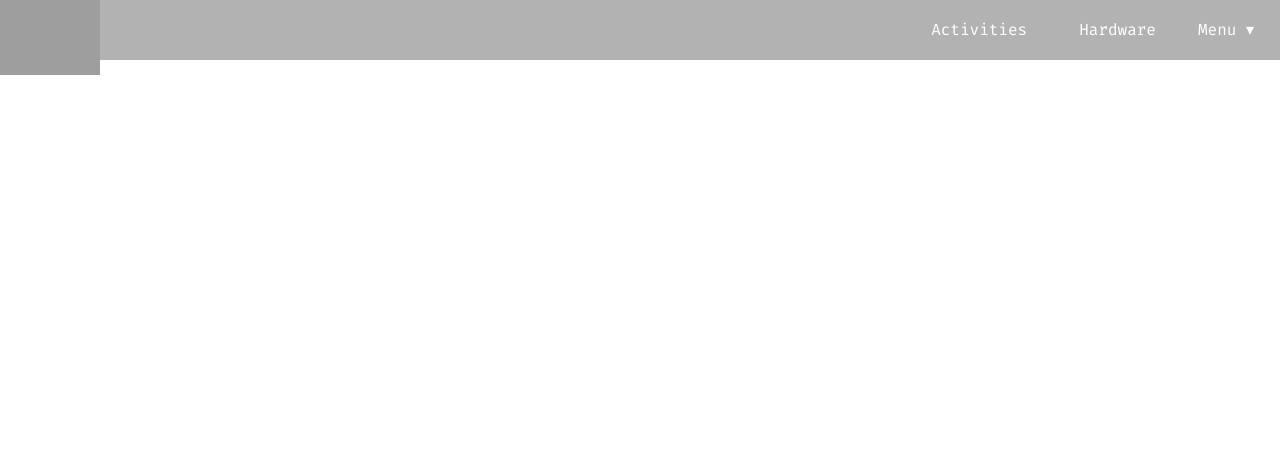
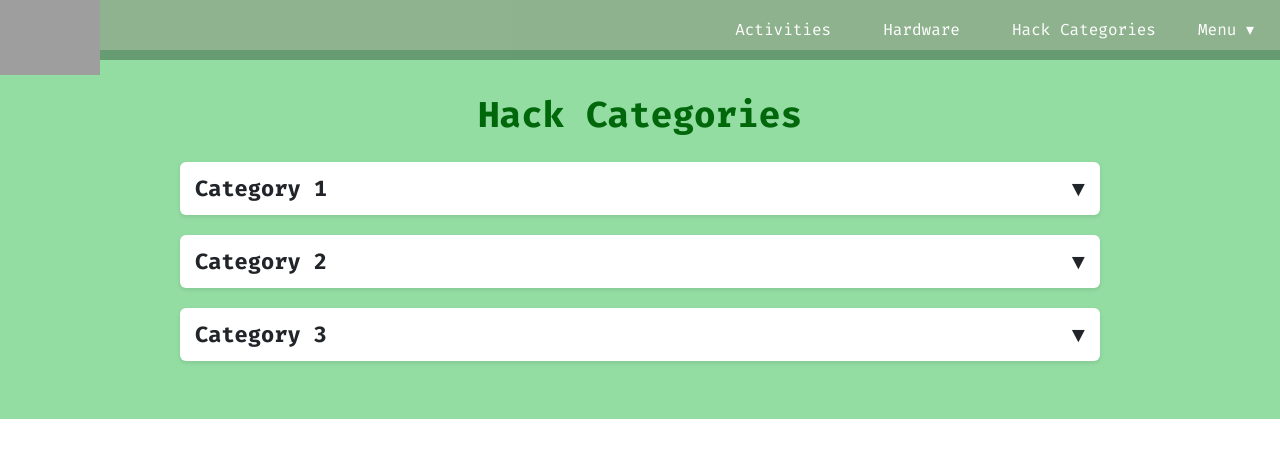
Before and after one commit to YCPHacks/ycphacks, a Vue app: page /categories in a window 1280 px wide. Shown: the top 458 px of the page. Built offline with nearby package versions, Linux system fonts and the light colour scheme; grey boxes are pictures that could not be loaded; a small style sheet from the web is missing.

Commit message:
Created view for categories page with a basic layout with some hard coded values for now,  added a link to the category page on the navbar

```diff
--- a/src/components/NewNavBar.vue
+++ b/src/components/NewNavBar.vue
@@ -16,6 +16,7 @@
         <div class="nav-right" v-if="isLoggedIn">
           <a class="nav-link" href="/activities">Activities</a>
           <a class="nav-link" href="/hardware">Hardware</a>
+          <a class="nav-link" href="/categories">Hack Categories</a>
           <div class="dropdown">
             <button class="dropdown-button">Menu ▾</button>
             <ul class="dropdown-menu">
--- a/src/router/index.js
+++ b/src/router/index.js
@@ -5,6 +5,7 @@ import Registration from '../views/Registration.vue';
 import LoginPage from '../views/LoginPage.vue';
 import ActivitiesPage from '../views/ActivitiesPage.vue';
 import HardwarePage from '../views/HardwarePage.vue';
+import CategoriesPage from '../views/CategoriesPage.vue';
 
 const routes = [
     {
@@ -31,6 +32,11 @@ const routes = [
         path: '/hardware',
         name: 'Hardware',
         component: HardwarePage,
+    },
+    {
+        path: '/categories',
+        name: 'Categories',
+        component: CategoriesPage,
     }
 ];
 
--- /dev/null
+++ b/src/views/CategoriesPage.vue
@@ -0,0 +1,139 @@
+<!-- Template -->
+<template>
+  <div class="categories-page">
+    <div class="categories">
+      <div class="container">
+
+        <!-- Header -->
+        <div class="header">
+            <p>Hack Categories</p>
+        </div>
+
+        <!-- Categories list -->
+        <ul class="categories-list">
+          <li v-for="(category, index) in categories" :key="index" class="category">
+              <div
+                class="category-header"
+                @click="toggle(index)"
+              >
+                {{ category.name }}
+                <span>{{ category.open ? "▲" : "▼" }}</span>
+              </div>
+
+
+              <!-- if open show description and list of prizes -->
+              <div v-show="category.open">
+                <div class="category-description">
+                  {{ category.description }}
+                </div>
+
+                <ul class="prize-list">
+                  <li v-for="(prize, i) in category.prizes" :key="i">
+                    {{ prize }}
+                  </li>
+                </ul>
+              </div><!-- end if open -->
+
+
+          </li>
+        </ul> <!-- end categories list -->
+
+      </div>
+    </div>
+  </div>
+
+</template>
+<!-- end Template -->
+
+<!-- Script -->
+<script>
+export default {
+  data() {
+    return {
+      categories: [
+        { name: "Category 1", description: "Description for Category 1", prizes: ["1st", "2nd", "3rd"], open: false },
+        { name: "Category 2", description: "Description for Category 2", prizes: ["1st", "2nd", "3rd"], open: false },
+        { name: "Category 3", description: "Description for Category 3", prizes: ["1st", "2nd", "3rd"], open: false }
+      ]
+    };
+  },
+  methods: {
+    toggle(index) {
+      this.categories[index].open = !this.categories[index].open;
+    }
+  }
+};
+</script>
+<!-- end Script -->
+
+
+<!-- Styling  -->
+<style scoped>
+
+.header{
+  font-size: 36px;
+  font-weight: bold;
+  margin-bottom: 20px;
+  color: #00680a;
+}
+
+.categories-page {
+  text-align: center;
+  background-color: #ccffcc;
+  position: relative;
+  overflow: hidden;
+}
+
+.categories {
+  margin-top: 50px;
+  background-color: #93dda3;
+}
+
+.categories-list {
+  list-style-type: none;
+  padding: 0;
+  margin: 0;
+}
+
+.container {
+  position: relative;
+  width: 100%;
+  max-width: 960px;
+  margin: 0 auto;
+  padding: 38px 20px;
+  box-sizing: border-box;
+}
+
+.category {
+  margin-bottom: 20px;
+  text-align: left;
+  background: #fff;
+  padding: 10px 15px;
+  border-radius: 6px;
+  box-shadow: 0 2px 4px rgba(0,0,0,0.1);
+}
+
+.category-header {
+  cursor: pointer;
+  font-weight: bold;
+  font-size: 22px;
+  display: flex;
+  justify-content: space-between;
+  align-items: center;
+}
+
+.category-description {
+  margin: 10px 0;
+  font-size: 16px;
+  font-style: italic;
+  color: #444;
+}
+
+.prize-list {
+  margin-top: 10px;
+  margin-left: 20px;
+  list-style-type: circle;
+  font-size: 18px;
+}
+</style>
+<!-- end Styling  -->
```
